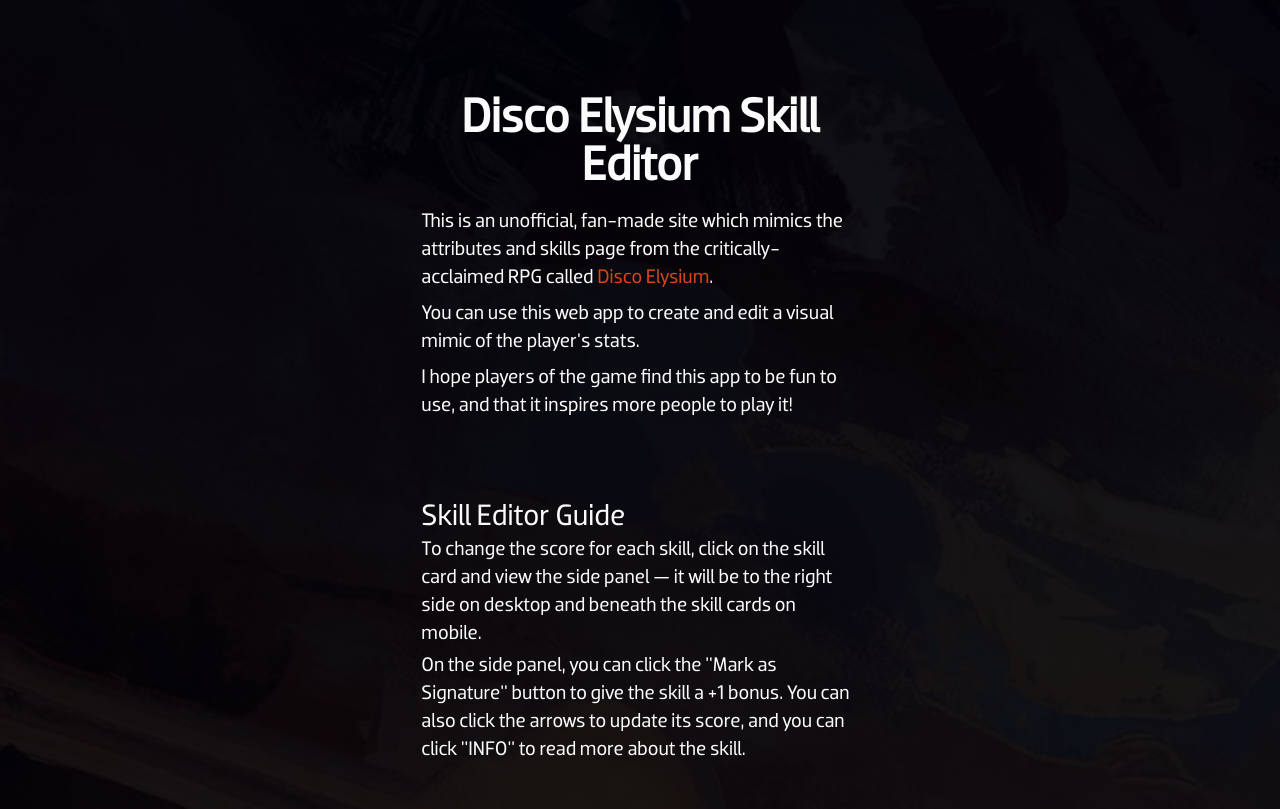
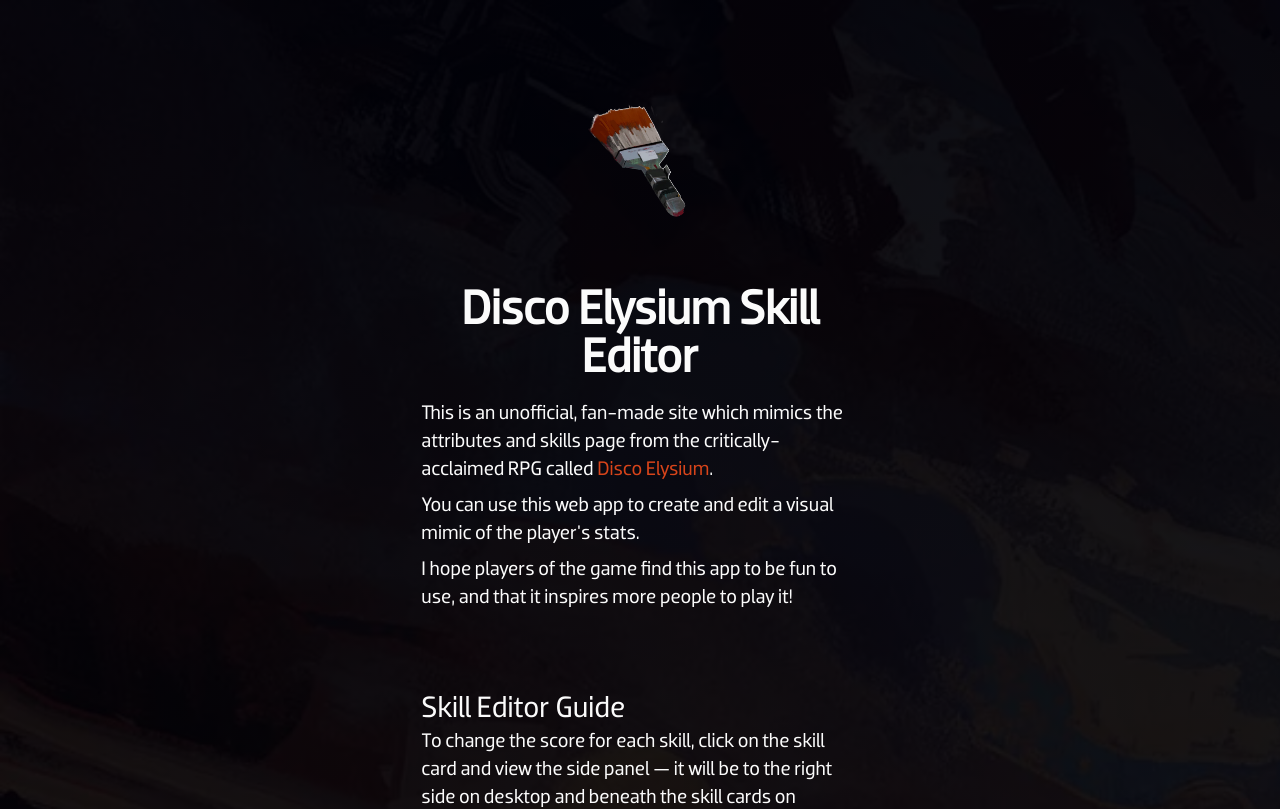
Before and after one commit to quev-dev/disco-elysium-skill-editor, a Next.js app: page / in a window 1280 px wide. Shown: the top 809 px of the page. Built offline with nearby package versions, Linux system fonts and the light colour scheme.

Commit message:
Added icon to top of site

```diff
--- a/src/components/Header.tsx
+++ b/src/components/Header.tsx
@@ -1,6 +1,12 @@
+import Image from 'next/image';
+import iconBrush from '../content/icons/brush.webp';
+
 export default function Header() {
   return (
     <header className='pt-8 pb-4 px-12 md:w-2/3 md:mx-auto md:pb-12 lg:w-1/2 xl:w-5/12'>
+      <div className='flex md:mt-16 justify-center'>
+        <Image src={iconBrush} width={128} height={128} alt='' />
+      </div>
       <h1 className='text-4xl md:text-5xl text-center m-4 mb-8 md:mt-16 md:mb-4 font-bold'>
         Disco Elysium Skill Editor
       </h1>
```
Also changed, not shown: src/content/icons/brush.webp (added).
